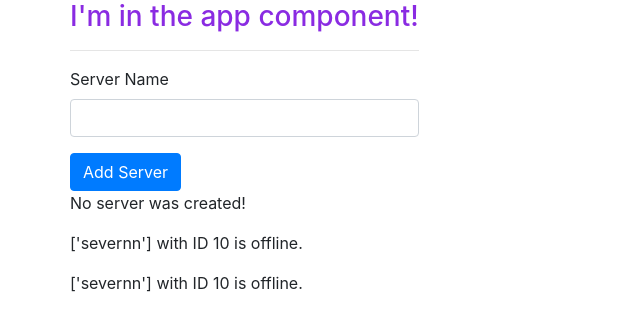
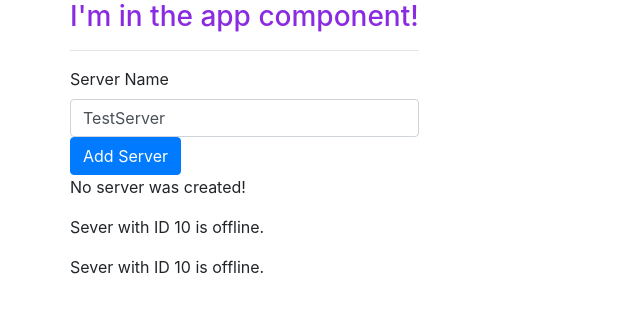
Before and after one commit to friedboats/udemy-angular-8-course, an Angular app: page / in a window 1280 px wide. Shown: the top 330 px of the page, without its empty margins (0-640 px from the left). Built offline with nearby package versions, Linux system fonts and the light colour scheme.

Commit message:
all 4 types of data binding section complete

```diff
--- a/src/app/app.module.ts
+++ b/src/app/app.module.ts
@@ -1,5 +1,6 @@
 import { BrowserModule } from '@angular/platform-browser';
 import { NgModule } from '@angular/core';
+import {FormsModule} from '@angular/forms';
 
 import { AppRoutingModule } from './app-routing.module';
 import { AppComponent } from './app.component';
@@ -14,6 +15,7 @@
   ],
   imports: [
     BrowserModule,
+    FormsModule,
     AppRoutingModule
   ],
   providers: [],
--- a/src/app/server/server.component.html
+++ b/src/app/server/server.component.html
@@ -1 +1 @@
-<p>['severnn'] with ID {{ serverId }} is {{ serverStatus }}.</p>
+<p>Sever with ID {{ serverId }} is {{ serverStatus }}.</p>
--- a/src/app/servers/servers.component.html
+++ b/src/app/servers/servers.component.html
@@ -1,9 +1,13 @@
 <label>Server Name</label>
+<!-- <input
+    type='text'
+    class='form-control'
+    (input)='onUpdateServerName($event)'/> -->
 <input
     type='text'
     class='form-control'
-    (input)='onUpdateServerName($event)'/>
-<p>{{ serverName }}</p>
+    [(ngModel)]='serverName'/>
+<!-- <p>{{ serverName }}</p> -->
 <button
     class="btn btn-primary"
     [disabled]="!allowNewServer"
--- a/src/app/servers/servers.component.ts
+++ b/src/app/servers/servers.component.ts
@@ -8,7 +8,7 @@
 export class ServersComponent implements OnInit {
   allowNewServer = false;
   serverCreationStatus = 'No server was created!';
-  serverName = '';
+  serverName = 'TestServer';
 
   constructor() {
     setTimeout(() => {
@@ -20,11 +20,10 @@
   }
 
   onCreateServer() {
-    this.serverCreationStatus = 'Server was created!';
+    this.serverCreationStatus = 'Server was created! Name is ' + this.serverName;
   }
 
   onUpdateServerName(event: any) {
     this.serverName = (<HTMLInputElement>event.target).value;
   }
-
 }
```
Also changed, not shown: 1 other file (tests, documents, lock files or other folders).
